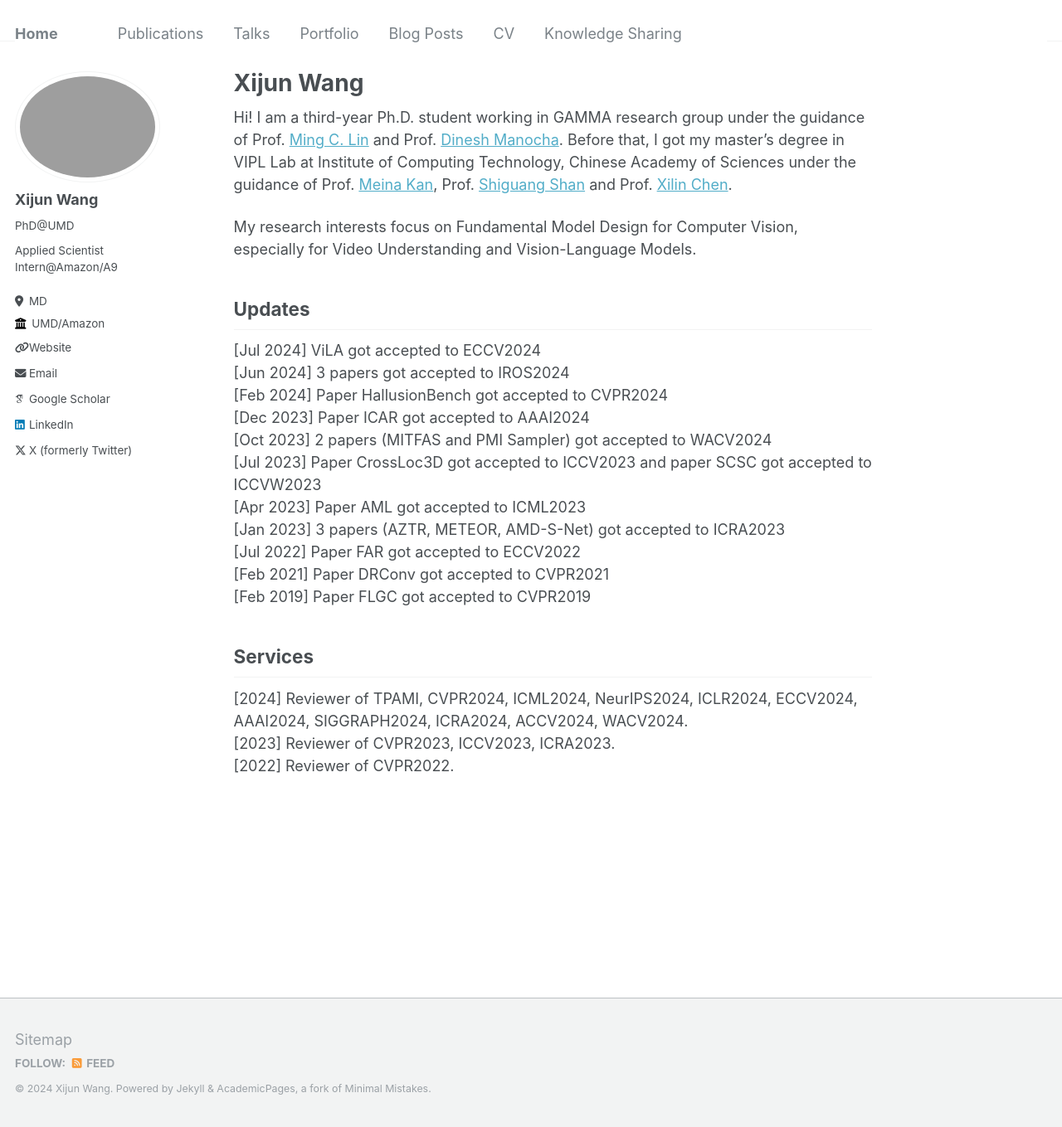
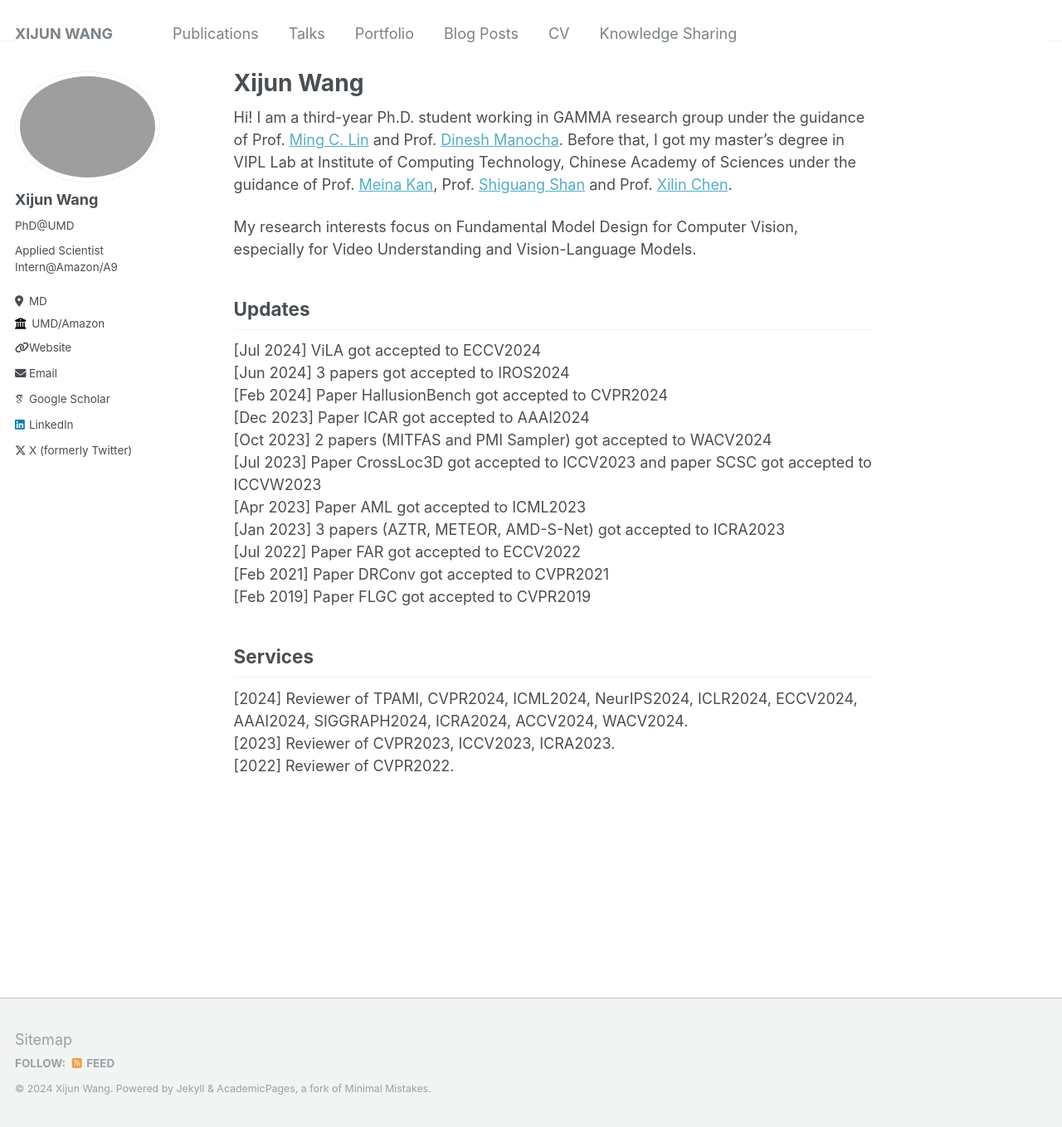
Before and after one commit to xijun-cs/xijun-cs.github.io, a Jekyll site: the page built from _pages/about.md, in a window 1280 px wide and 1359 px high. Shown: the whole window at 83% size. Built offline with Jekyll 4.4.1, drawn with Linux system fonts in a browser that asks for light colours; some web fonts are replaced.

Commit message:
Update _config.yml

```diff
--- a/_config.yml
+++ b/_config.yml
@@ -8,7 +8,7 @@
 
 # Basic Site Settings
 locale                   : "en-US"
-title                    : "Home"
+title                    : "XIJUN WANG"
 title_separator          : "-"
 name                     : &name "Xijun Wang"
 description              : &description "PhD at UMD | Applied Scientist Intern@Amazon/A9"
```
